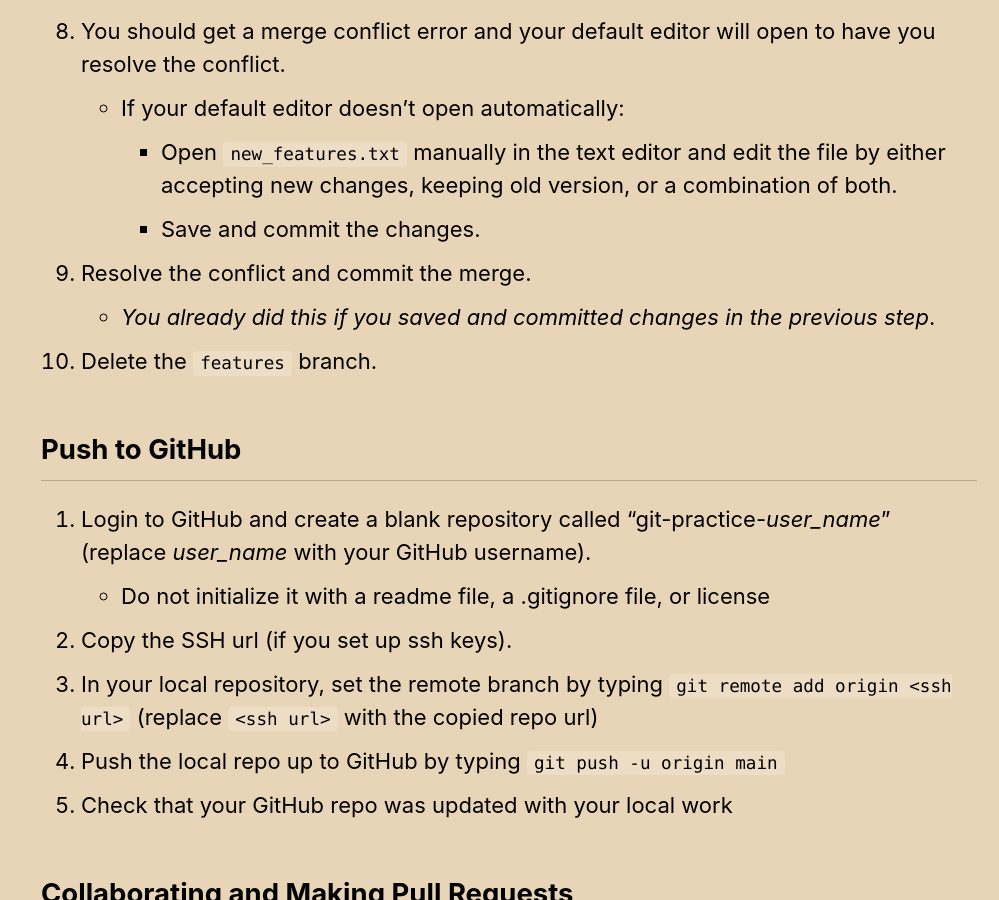
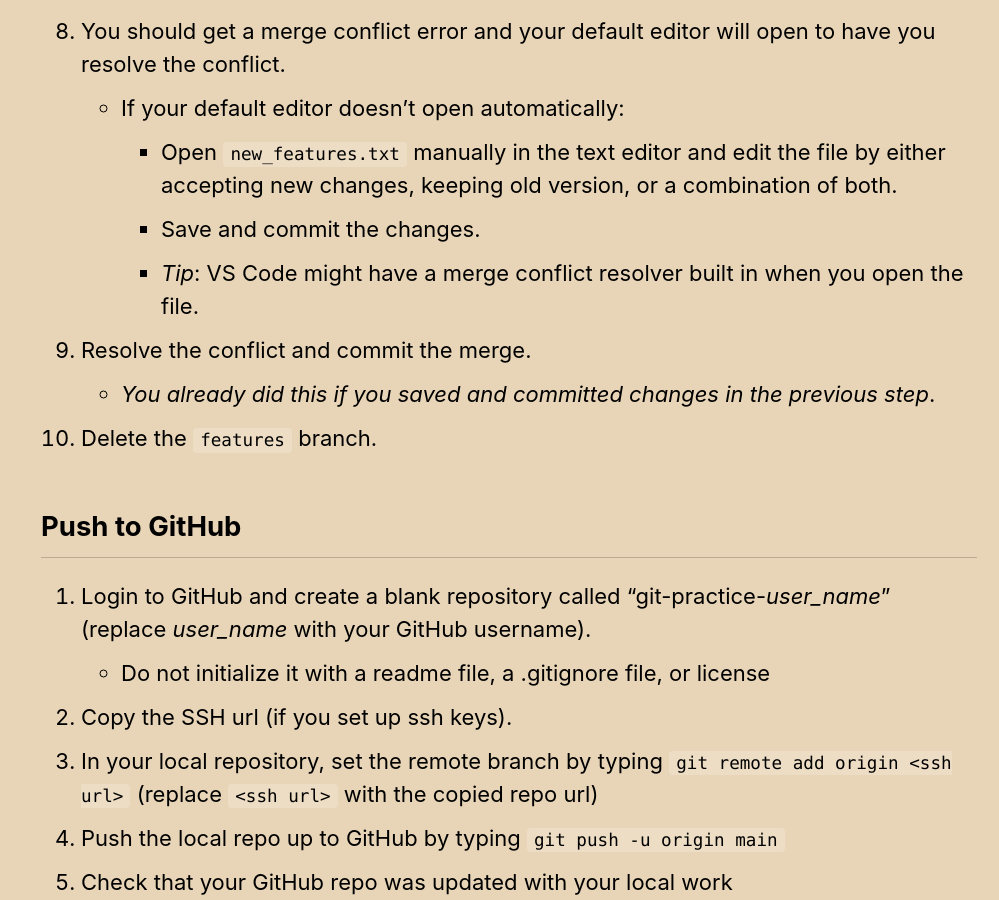
Before and after one commit to s386Fall2023/s386Fall2023.github.io, a Jekyll site: the page built from _assignments/02git.md, in a window 1280 px wide and 900 px high, scrolled down 4039 px. Shown: the whole window, without its empty margins (281-1280 px from the left). Built offline with Jekyll 4.4.1, drawn with Linux system fonts in a browser that asks for light colours; cached includes are drawn as plain includes.

Commit message:
Update lab2 merge conflict instructions

```diff
--- a/_assignments/02git.md
+++ b/_assignments/02git.md
@@ -90,6 +90,7 @@ Instructions:  Go through each of the steps below and submit the final version o
     * If your default editor doesn't open automatically:
         - Open `new_features.txt` manually in the text editor and edit the file by either accepting new changes, keeping old version, or a combination of both.
         - Save and commit the changes.
+        - *Tip*: VS Code might have a merge conflict resolver built in when you open the file.
  9. Resolve the conflict and commit the merge.
     * *You already did this if you saved and committed changes in the previous step*.
 10. Delete the `features` branch.
```
